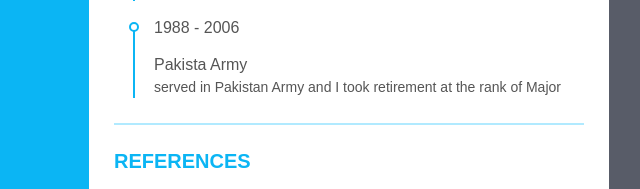
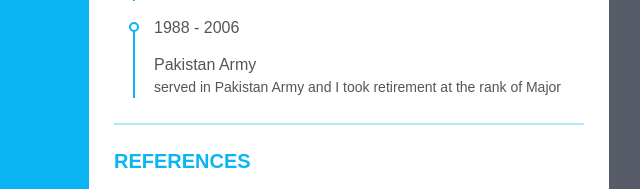
Before and after one commit to raja6902/My-Resume, a plain HTML site: page index.html in a window 1280 px wide. Shown: the part 1141-1330 px from the top of the page, 431-1071 px from the left. Drawn offline with Linux system fonts and the light colour scheme.

Commit message:
Update index.html

```diff
--- a/index.html
+++ b/index.html
@@ -204,7 +204,7 @@
                 <li>
                     <div class="date">1988 - 2006</div>
                     <div class="info">
-                        <p class="semi-bold">Pakista Army</p>
+                        <p class="semi-bold">Pakistan Army</p>
                         <p>served in Pakistan Army and I took retirement at the rank of Major</p>
                     </div>
                 </li>
```
